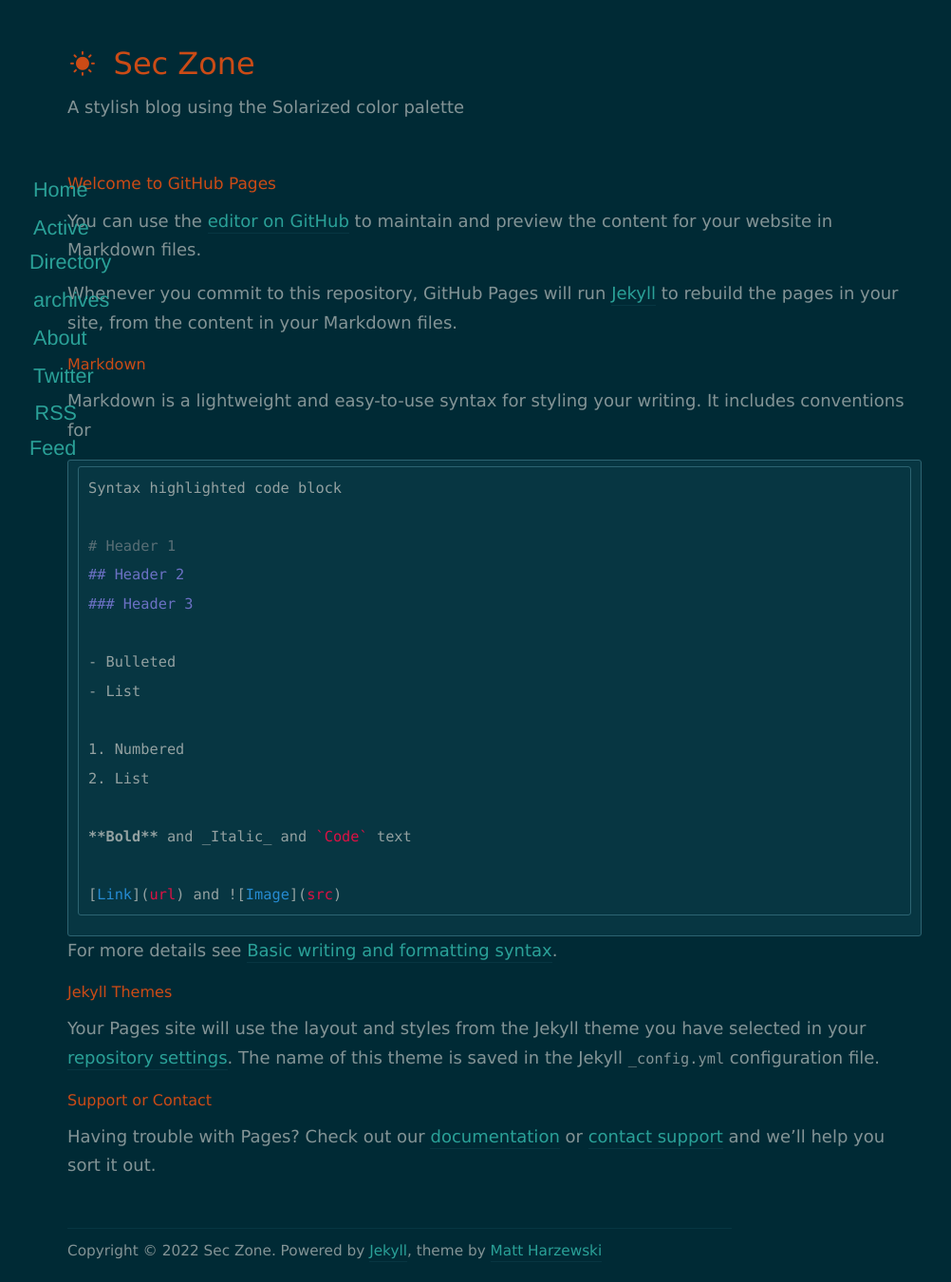
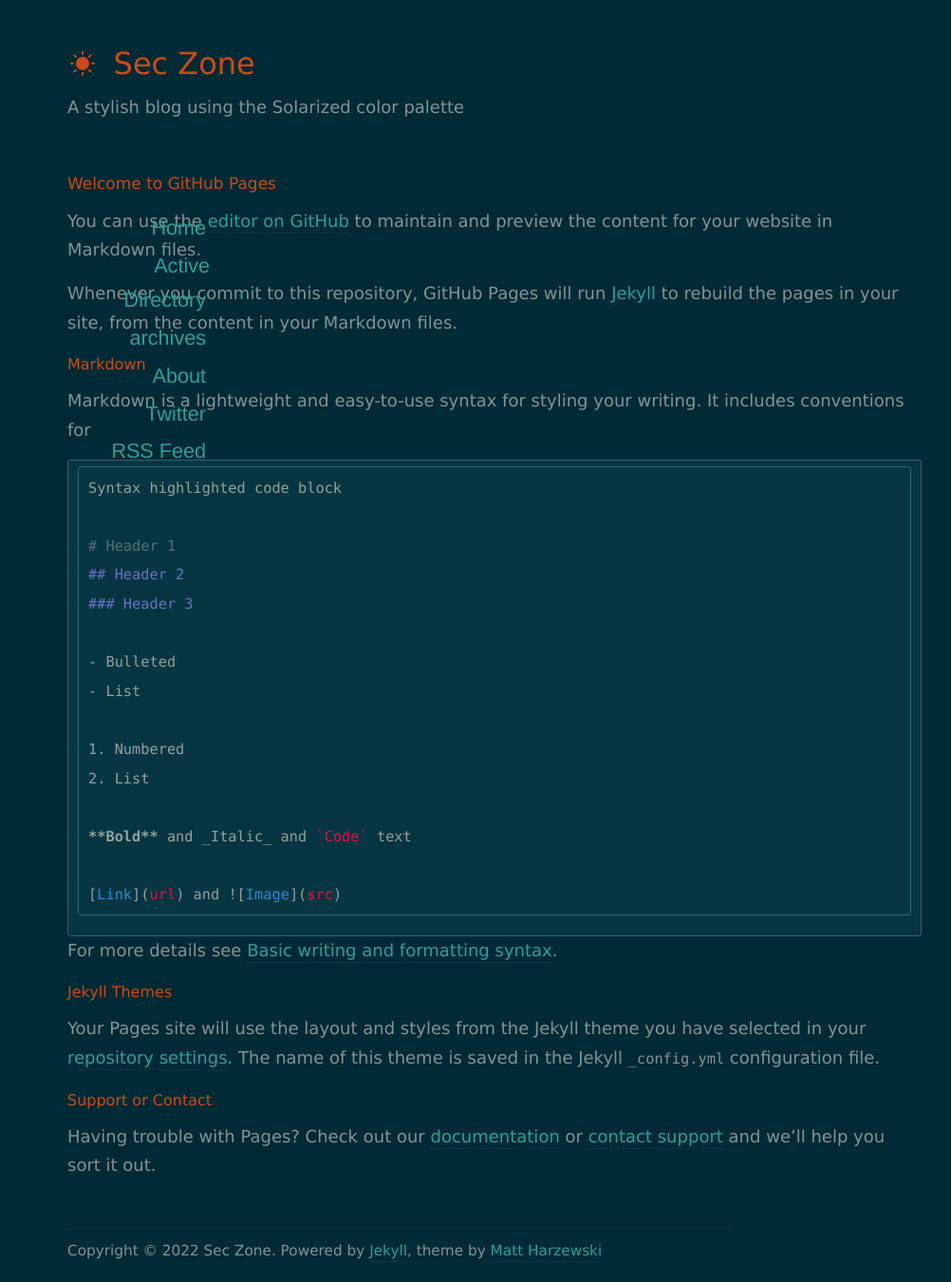
Before and after one commit to SecZone1/seczone1.github.io, a Jekyll site: the page built from index.md, in a window 1280 px wide. Shown: the whole page at 95% size, without its empty margins (219-1221 px from the left). Built offline with Jekyll 4.4.1, drawn with Linux system fonts in a browser that asks for light colours; nearby versions of some CDN libraries; our own code applies the rules of GitHub Pages for plain Markdown files; the list of posts is cut into pages by our own code.

Commit message:
Update style.css

```diff
--- a/assets/css/style.css
+++ b/assets/css/style.css
@@ -135,16 +135,18 @@
 }
 
 #content {
+	margin-left: 150px;
 	width: 900px;
 	margin: auto;
 }
 
 #sidebar {
+        padding-top: 40px;
 	position: absolute;
 	text-align: right;
-	width: 80px;
+	width: 150px;
 	top: 0;
-	left: -70px;
+	left: 0;
 }
 
 #sidebar li {
```
